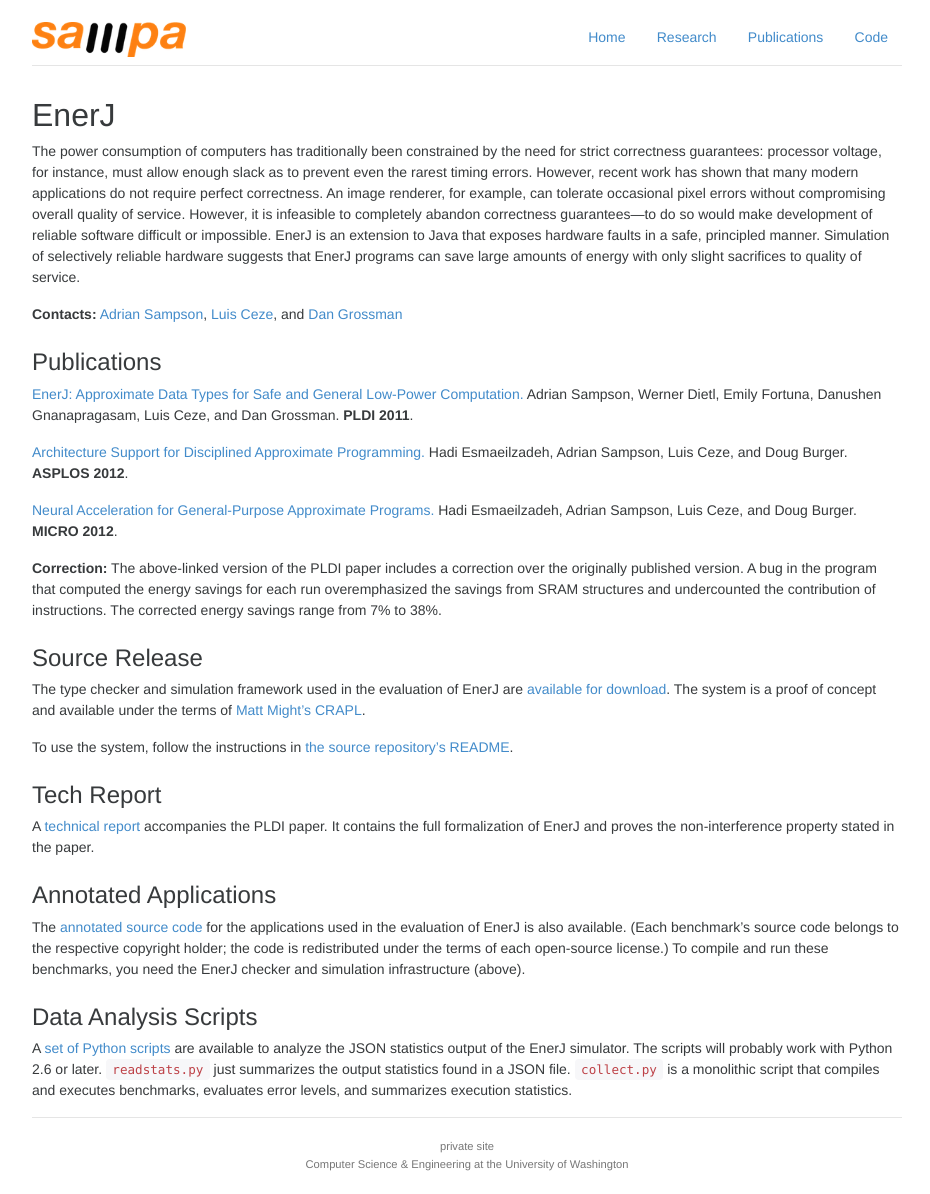
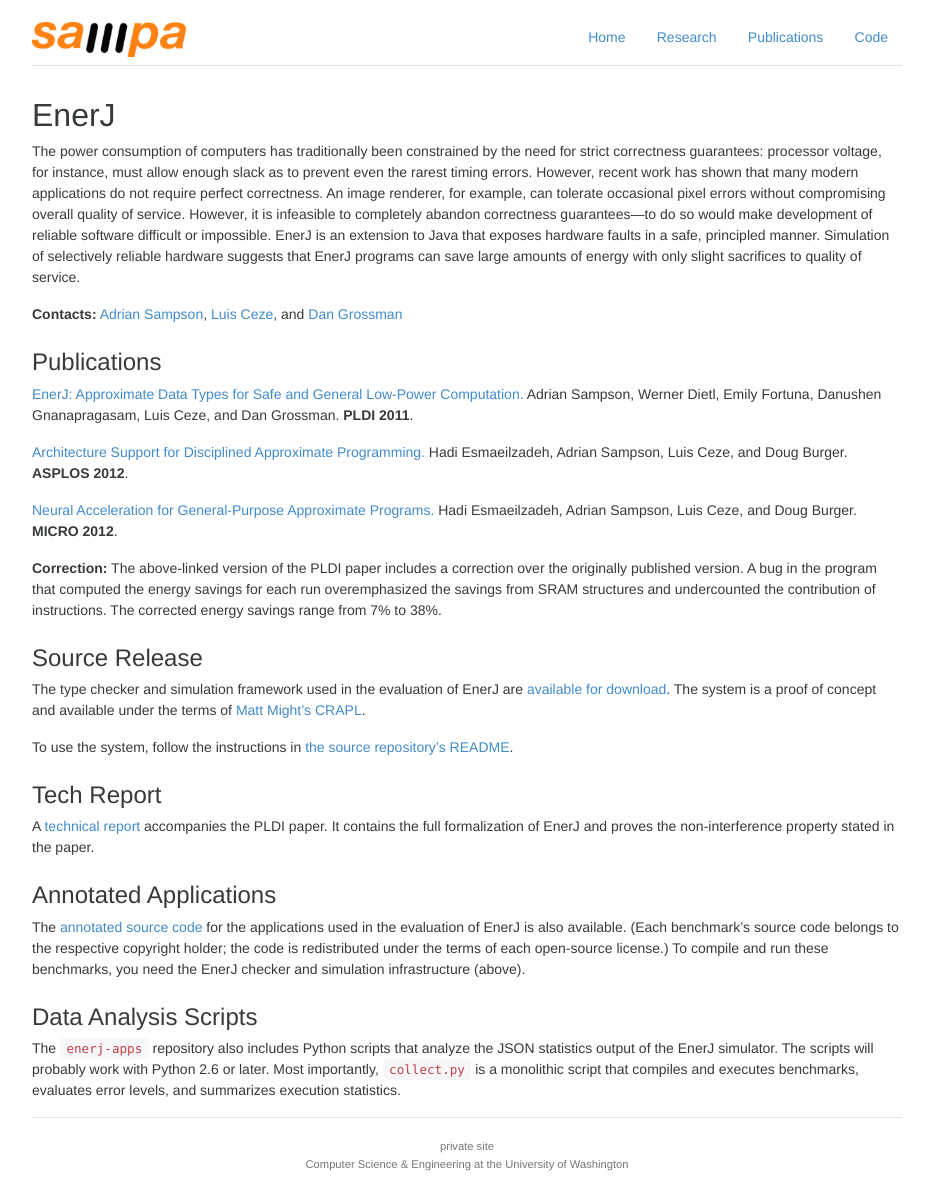
Before and after one commit to uwsampa/sampa-public, a Jekyll site: the page built from research/approximation/enerj.md, in a window 1280 px wide. Shown: the whole page, without its empty margins (173-1103 px from the left). Built offline with Jekyll 4.4.1, drawn with Linux system fonts in a browser that asks for light colours; nearby versions of some CDN libraries; Markdown is read by kramdown in place of the engine named in the settings.

Commit message:
Fix broken link

```diff
--- a/research/approximation/enerj.md
+++ b/research/approximation/enerj.md
@@ -74,10 +74,11 @@
 
 ### Data Analysis Scripts
 
-A [set of Python
-scripts](http://sampa.cs.washington.edu/public/uploads/3/31/Enerj-analysis.tar.gz)
-are available to analyze the JSON statistics output of the EnerJ
+The `enerj-apps` repository also includes Python scripts that
+analyze the JSON statistics output of the EnerJ
 simulator. The scripts will probably work with Python 2.6 or later.
-`readstats.py` just summarizes the output statistics found in a JSON
-file. `collect.py` is a monolithic script that compiles and executes
+Most importantly, [`collect.py`][cpy]
+is a monolithic script that compiles and executes
 benchmarks, evaluates error levels, and summarizes execution statistics.
+
+[cpy]: https://bitbucket.org/adrian/enerj-apps/src/default/collect.py
```
